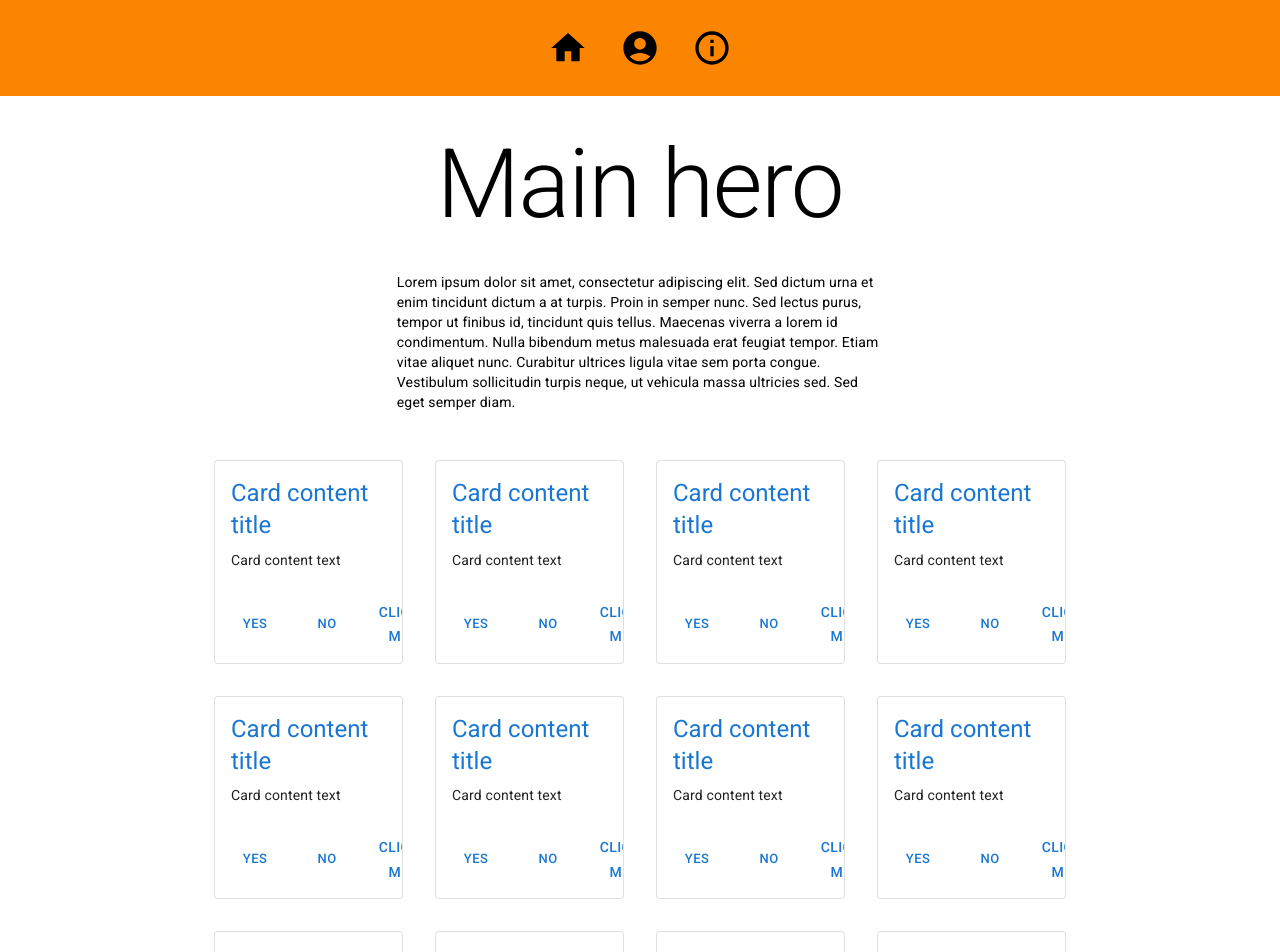
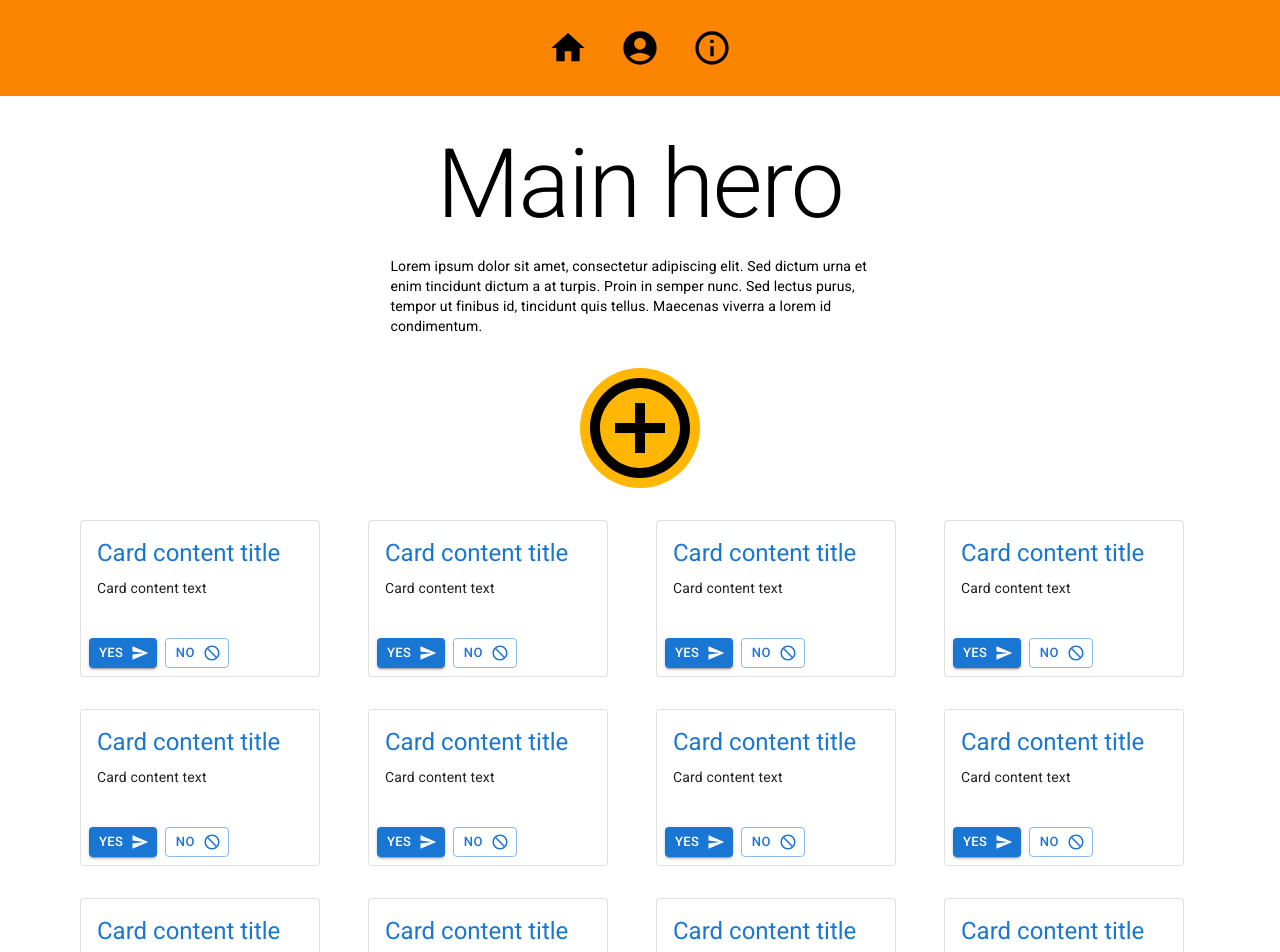
Before and after one commit to JJWaan/lifechecklist, a React (Create React App) app: page / in a window 1280 px wide. Shown: the top 952 px of the page. Built offline with nearby package versions, Linux system fonts and the light colour scheme.

Commit message:
styles, ui

```diff
--- a/src/App.css
+++ b/src/App.css
@@ -1,6 +1,9 @@
-/* main {
-  border: 1px solid #000;
-} */
+main {
+  display: flex;
+  flex-direction: column;
+  /* justify-content: center; */
+  align-items: center;
+}
 
 nav {
   height: 6rem;
@@ -13,6 +16,7 @@ nav {
   background-color: #fb8500;
   opacity: 1;
   padding: 1rem;
+  margin-bottom: 2rem;
 }
 
 .nav-link {
@@ -27,7 +31,7 @@ nav {
   display: flex;
   border-radius: 2rem;
   background-color: #ffb703;
-  transform: scale(1.2, 1.2);
+  transform: scale(1.4, 1.4);
   transition-duration: 0.2s;
 }
 
@@ -45,13 +49,48 @@ nav {
   flex-direction: column;
   justify-content: center;
   align-items: center;
-  padding: 2rem;
+  padding: 0 1rem 1rem 1rem;
 }
 
 .hero-title {
-  margin-bottom: 2rem;
+  margin-bottom: 1rem;
 }
 
 .hero-paragraph {
   max-width: 40%;
 }
+
+.add-card-container {
+  display: flex;
+  margin-bottom: 2rem;
+  border-radius: 4rem;
+  background-color: #ffb703;
+}
+
+.add-card-container:hover {
+  display: flex;
+  border-radius: 4rem;
+  background-color: #18ff59;
+  /* background-color: #ffb703; */
+  transform: scale(1.4, 1.4);
+  transition-duration: 0.2s;
+}
+
+.add-card-container:active {
+  background-color: #dfffd2;
+}
+
+.add-card-icon {
+  display: flex;
+  align-items: center;
+}
+
+.user-card-container {
+  display: flex;
+  justify-content: center;
+  align-items: center;
+  padding-left: 4rem;
+  padding-right: 4rem;
+  margin-left: 1rem;
+  margin-right: 1rem;
+}
--- a/src/App.tsx
+++ b/src/App.tsx
@@ -12,8 +12,10 @@ import MainContentRenderArea from './components/MainContentRenderArea';
 const App = () => {
   return (
     <>
-      <MainNavbar />
-      <MainHero />
+      <div className='parent'>
+        <MainNavbar />
+        <MainHero />
+      </div>
       <MainContentRenderArea />
     </>
   );
--- a/src/components/MainContentRenderArea.tsx
+++ b/src/components/MainContentRenderArea.tsx
@@ -1,11 +1,17 @@
 import React from 'react';
 
 import UserCard from './user/UserCard';
+import AddCircleOutlineIcon from '@mui/icons-material/AddCircleOutline';
 
 const MainContentRenderArea = () => {
     return (
         <>
             <main>
+                <div className='add-card-container'>
+                    <div className='add-card-icon'>
+                        <AddCircleOutlineIcon sx={{ fontSize: 120 }} />
+                    </div>
+                </div>
                 <UserCard />
             </main>
         </>
--- a/src/components/MainHero.tsx
+++ b/src/components/MainHero.tsx
@@ -13,7 +13,7 @@ const MainHero = () => {
             </div>
             <div className='hero-paragraph'>
                 <Typography variant="body2" paragraph>
-                    Lorem ipsum dolor sit amet, consectetur adipiscing elit. Sed dictum urna et enim tincidunt dictum a at turpis. Proin in semper nunc. Sed lectus purus, tempor ut finibus id, tincidunt quis tellus. Maecenas viverra a lorem id condimentum. Nulla bibendum metus malesuada erat feugiat tempor. Etiam vitae aliquet nunc. Curabitur ultrices ligula vitae sem porta congue. Vestibulum sollicitudin turpis neque, ut vehicula massa ultricies sed. Sed eget semper diam.
+                    Lorem ipsum dolor sit amet, consectetur adipiscing elit. Sed dictum urna et enim tincidunt dictum a at turpis. Proin in semper nunc. Sed lectus purus, tempor ut finibus id, tincidunt quis tellus. Maecenas viverra a lorem id condimentum.
                 </Typography>
             </div>
         </div>
--- a/src/components/MainNavbar.tsx
+++ b/src/components/MainNavbar.tsx
@@ -6,6 +6,7 @@ import AccountCircleIcon from '@mui/icons-material/AccountCircle';
 import PersonIcon from '@mui/icons-material/Person';
 import InfoIcon from '@mui/icons-material/Info';
 import InfoOutlinedIcon from '@mui/icons-material/InfoOutlined';
+import LogoutIcon from '@mui/icons-material/Logout';
 
 const MainNavbar = () => {
     return (
@@ -26,6 +27,11 @@ const MainNavbar = () => {
                         <InfoOutlinedIcon sx={{ fontSize: 40 }} />
                     </div>
                 </div>
+                {/* <div className='nav-link'>
+                    <div className='nav-icon'>
+                        <LogoutIcon sx={{ fontSize: 40 }} />
+                    </div>
+                </div> */}
             </nav>
         </>
     );
--- a/src/components/user/UserCard.tsx
+++ b/src/components/user/UserCard.tsx
@@ -10,13 +10,16 @@ import CardActions from '@mui/material/CardActions';
 import Button from '@mui/material/Button';
 import Typography from '@mui/material/Typography';
 
+import SendIcon from '@mui/icons-material/Send';
+import DoNotDisturbIcon from '@mui/icons-material/DoNotDisturb';
+
 const cards = [1,2,3,4,5,6,7,8,9,10,11,12];
 
 const UserCard = () => {
     return (
         <>
-            {/* <div> */}
-                <Container maxWidth="md">
+            <div className='user-card-container'>
+                {/* <Container maxWidth="md"> */}
                     <Grid container spacing={4}>
                         {cards.map((card) => (
                             <Grid
@@ -27,40 +30,45 @@ const UserCard = () => {
                                 md={4}
                                 lg={3}
                             >
-                                <Card variant="outlined">
+                                <Card variant="outlined" sx={{maxWidth: 240}}>
                                     <CardActionArea>
-                                    <CardMedia
-                                        component='image'
-                                        height="140"
-                                        // sx={{height: 140}}
-                                        // image="/dummy_img/contemplative-reptile.jpg"
-                                    />
+                                        {/* <CardMedia
+                                            component='img'
+                                            sx={{height: 140}}
+                                            src="/dummy_img/contemplative-reptile.jpg"
+
+                                        /> */}
                                         <CardContent>
                                             <Typography variant='h5' gutterBottom color="primary">
                                                 Card content title
                                             </Typography>
-                                        <Typography variant='body2'>
+                                            <Typography variant='body2' paragraph>
                                                 Card content text
                                             </Typography>
                                         </CardContent>
                                     </CardActionArea>
                                         <CardActions>
-                                            <Button size="small">Yes</Button>
-                                            <Button size="small">No</Button>
                                             <Button
-                                                onClick={() => {
-                                                    alert('clicked');
-                                                }}
+                                                size="small"
+                                                variant="contained"
+                                                endIcon={<SendIcon />}
                                             >
-                                                Click me
+                                                Yes
+                                            </Button>
+                                            <Button
+                                                size="small"
+                                                variant="outlined"
+                                                endIcon={<DoNotDisturbIcon />}
+                                            >
+                                                No
                                             </Button>
                                         </CardActions>
                                 </Card>
                             </Grid>
                         ))}
                     </Grid>
-                </Container>
-            {/* </div> */}
+                {/* </Container> */}
+            </div>
         </>
     );
 }
```
Also changed, not shown: src/components/user/dummy_img/contemplative-reptile.jpg (renamed from dummy_img/contemplative-reptile.jpg). Lines whose indentation alone changed are shown as unchanged.
